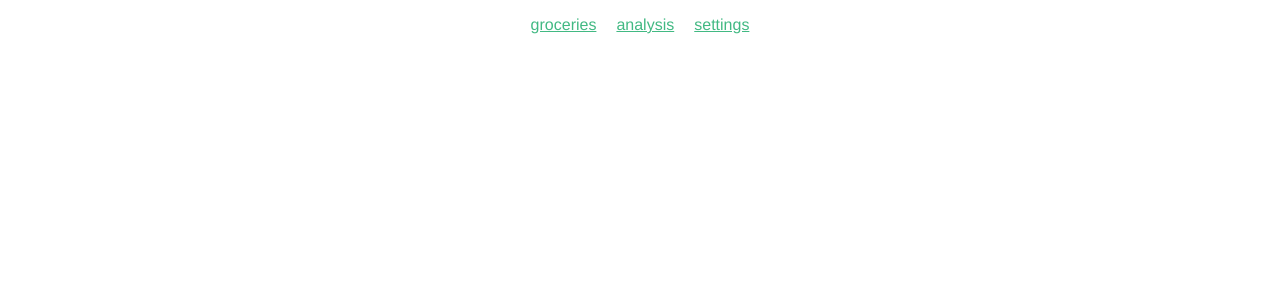
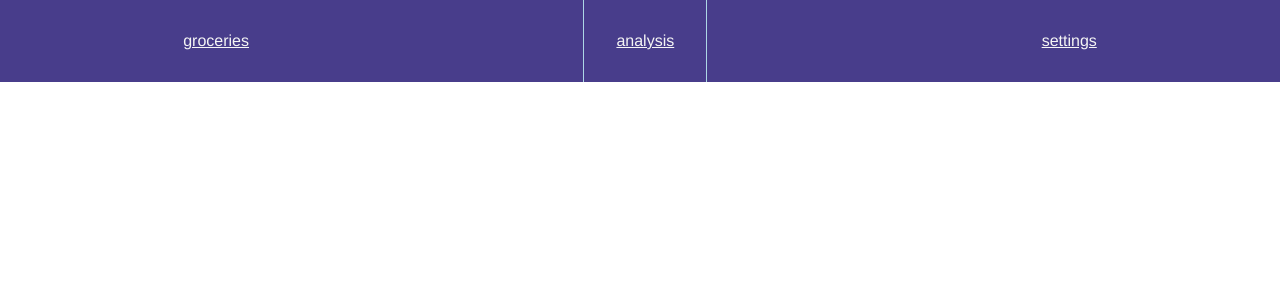
Before and after one commit to jonycfu/monthly-meals, a Vue app: page / in a window 1280 px wide. Shown: the top 300 px of the page. Built offline with nearby package versions, Linux system fonts and the light colour scheme; no server answers.

Commit message:
add feather-icons; styling navtabs

```diff
--- a/package.json
+++ b/package.json
@@ -11,6 +11,7 @@
     "axios": "^0.19.0",
     "core-js": "^2.6.5",
     "dotenv": "^8.1.0",
+    "feather-icons": "^4.24.1",
     "register-service-worker": "^1.6.2",
     "vee-validate": "^3.0.11",
     "vue": "^2.6.10",
--- a/src/components/NavTab.vue
+++ b/src/components/NavTab.vue
@@ -17,22 +17,28 @@ export default class NavTab extends Vue {
 </script>
 
 <!-- Add "scoped" attribute to limit CSS to this component only -->
-<style scoped>
-h3 {
-  margin: 40px 0 0;
-}
+<style lang="scss" scoped>
 ul {
+  padding: 0;
+  margin: 0;
   list-style-type: none;
-  padding: 0;
+  background: darkslateblue;
+  display: flex;
+  flex-direction: row;
+  justify-content: space-around;
 }
 li {
-  display: inline-block;
-  margin: 0 10px;
+  padding: 2em;
+
+  &:nth-child(2) {
+    border-right: 1px solid lightblue;
+    border-left: 1px solid lightblue;
+  }
 }
 a {
-  color: #42b983;
+  color: whitesmoke;
 }
 .router-link-active {
-  color: blueviolet;
+  color: lightblue;
 }
 </style>
--- a/src/main.ts
+++ b/src/main.ts
@@ -23,5 +23,3 @@ new Vue({
   store,
   render: h => h(App)
 }).$mount('#app')
-
-console.log(process.env.VUE_APP_NUTRITIONIX_API_KEY);
```
Also changed, not shown: 1 other file (tests, documents, lock files or other folders).
